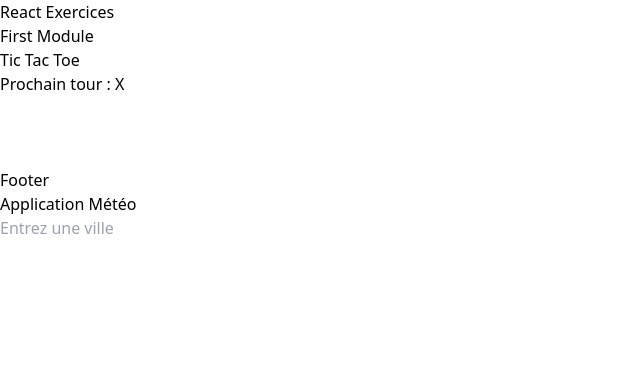
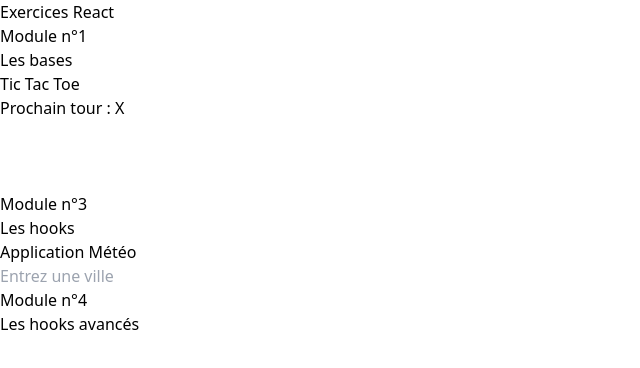
Before and after one commit to Caro-L-dev/react-exercices, a React (Vite) app: page / in a window 1280 px wide. Shown: the top 368 px of the page, without its empty margins (0-640 px from the left). Built offline with nearby package versions, Linux system fonts and the light colour scheme; no server answers.

Commit message:
chore(fourth-module): update style

```diff
--- a/src/App.tsx
+++ b/src/App.tsx
@@ -1,18 +1,16 @@
 import Header from "./components/General/Header/Header";
 import FirstModule from "./components/FirstModule/FirstModule";
-import Footer from "./components/General/Footer/Footer";
 import ThirdModule from "./components/ThirdModule/ThirdModule";
+import FourthModule from "./components/FourthModule/FourthModule";
 
 function App() {
   return (
     <>
       <Header />
-      <div className="flex">
-        <div className="max-w-fit p-2 m-5  shadow-md">
-          <FirstModule />
-          <Footer />
-        </div>
+      <div className="flex flex-wrap justify-around">
+        <FirstModule />
         <ThirdModule />
+        <FourthModule />
       </div>
     </>
   );
--- a/src/components/FirstModule/FirstModule.tsx
+++ b/src/components/FirstModule/FirstModule.tsx
@@ -3,11 +3,12 @@
 export default function FirstModule() {
   return (
     <>
-      <div className="text-center p-2">
-        <h2 className="font-bold text-lg">First Module</h2>
+      <div className="text-center p-2 max-w-fit p-4 shadow-md rounded-md">
+        <h2 className="font-bold text-lg">Module n°1</h2>
+        <p className="font-bold">Les bases</p>
         <p>Tic Tac Toe</p>
+        <Board />
       </div>
-      <Board />
     </>
   );
 }
--- /dev/null
+++ b/src/components/FourthModule/FourthModule.tsx
@@ -0,0 +1,8 @@
+export default function FouthModule() {
+  return (
+    <div className="flex flex-col mr-10 text-center max-w-fit p-4 shadow-md rounded-md">
+      <h2 className="font-bold text-lg">Module n°4</h2>
+      <p className="font-bold">Les hooks avancés</p>
+    </div>
+  );
+}
--- a/src/components/General/Header/Header.tsx
+++ b/src/components/General/Header/Header.tsx
@@ -1,5 +1,7 @@
 export default function Header() {
   return (
-    <h1 className="text-center text-4xl font-extrabold p-2">React Exercices</h1>
+    <h1 className="text-center text-4xl font-extrabold p-2 my-4">
+      Exercices React
+    </h1>
   );
 }
--- a/src/components/ThirdModule/ThirdModule.tsx
+++ b/src/components/ThirdModule/ThirdModule.tsx
@@ -2,8 +2,10 @@
 
 export default function ThirdModule() {
   return (
-    <div className="flex flex-col">
-      <h3>Application Météo</h3>
+    <div className="flex flex-col text-center max-w-fit p-4 shadow-md rounded-md">
+      <h2 className="font-bold text-lg">Module n°3</h2>
+      <p className="font-bold">Les hooks</p>
+      <p className="mb-5">Application Météo</p>
       <Weather />
     </div>
   );
--- a/src/components/ThirdModule/Weather.tsx
+++ b/src/components/ThirdModule/Weather.tsx
@@ -42,14 +42,14 @@
   return (
     <>
       <input
-        className="border border-2 border-indigo-500"
+        className="border border-2 border-indigo-500 rounded-md px-2 py-1"
         type="text"
         placeholder="Entrez une ville"
         value={city}
         onChange={(e) => setCity(e.target.value)}
       />
       {weatherData && (
-        <div>
+        <>
           <h2>
             Météo pour {weatherData.name}, {weatherData.sys.country}
           </h2>
@@ -57,7 +57,7 @@
           <p>Température : {weatherData.main.temp} °C</p>
           <p>Humidité : {weatherData.main.humidity} %</p>
           <p>Pression : {weatherData.main.pressure} hPa</p>
-        </div>
+        </>
       )}
     </>
   );
```
